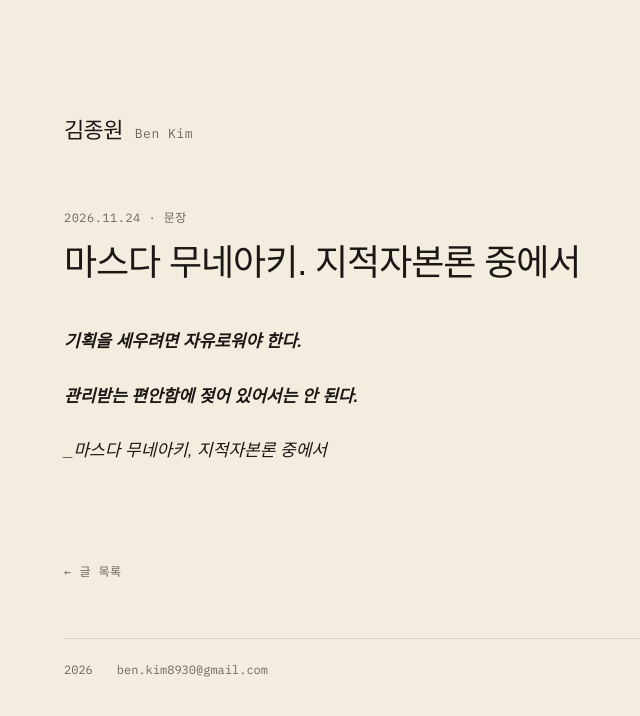
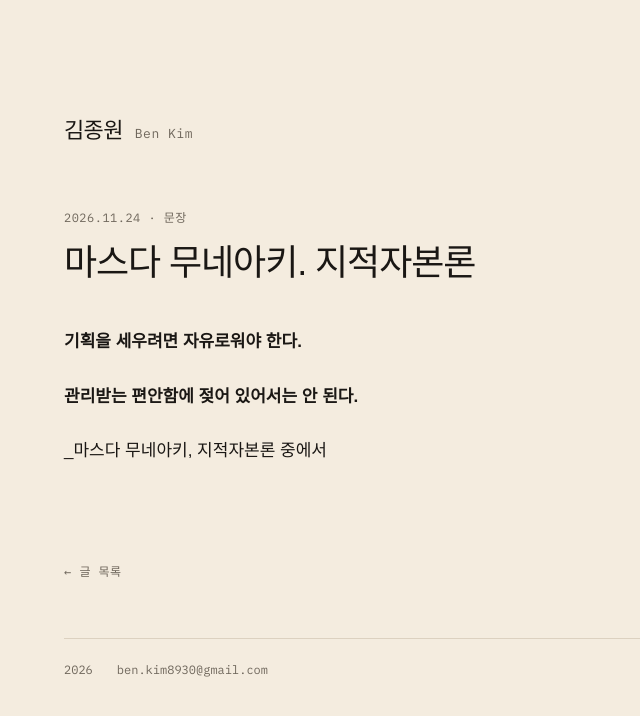
Before and after one commit to ben-kim8930/ben-kim.co, a plain HTML site: page blog/20261124-마스다-무네아키.-지적자본론-중에서/index.html in a window 1280 px wide. Shown: the whole page, without its empty margins (216-856 px from the left). Drawn offline with Linux system fonts and the light colour scheme; a web font is replaced by a local one.

Commit message:
자동: 페이지 다시 만들기

```diff
--- a/blog/20261124-마스다-무네아키.-지적자본론-중에서/index.html
+++ b/blog/20261124-마스다-무네아키.-지적자본론-중에서/index.html
@@ -3,9 +3,9 @@
 <head>
 <meta charset="utf-8">
 <meta name="viewport" content="width=device-width,initial-scale=1">
-<title>마스다 무네아키. 지적자본론 중에서 · 김종원</title>
+<title>마스다 무네아키. 지적자본론 · 김종원</title>
 <meta name="description" content="기획을 세우려면 자유로워야 한다. 관리받는 편안함에 젖어 있어서는 안 된다. _마스다 무네아키, 지적자본론 중에서">
-<meta property="og:title" content="마스다 무네아키. 지적자본론 중에서 · 김종원">
+<meta property="og:title" content="마스다 무네아키. 지적자본론 · 김종원">
 <meta property="og:description" content="기획을 세우려면 자유로워야 한다. 관리받는 편안함에 젖어 있어서는 안 된다. _마스다 무네아키, 지적자본론 중에서">
 <meta property="og:type" content="article">
 <meta property="og:url" content="https://ben-kim.co/blog/20261124-%EB%A7%88%EC%8A%A4%EB%8B%A4-%EB%AC%B4%EB%84%A4%EC%95%84%ED%82%A4.-%EC%A7%80%EC%A0%81%EC%9E%90%EB%B3%B8%EB%A1%A0-%EC%A4%91%EC%97%90%EC%84%9C/">
@@ -168,11 +168,11 @@ h1{font-weight:500;letter-spacing:-0.035em}
 
   <article class="post">
     <p class="post-meta">2026.11.24 · 문장</p>
-    <h1 class="post-h">마스다 무네아키. 지적자본론 중에서</h1>
+    <h1 class="post-h">마스다 무네아키. 지적자본론</h1>
     <div class="prose">
-<p><strong><em>기획을 세우려면 자유로워야 한다.</em></strong></p>
-<p><strong><em>관리받는 편안함에 젖어 있어서는 안 된다.</em></strong></p>
-<p><em>_마스다 무네아키, 지적자본론 중에서</em></p>
+<p><strong>기획을 세우려면 자유로워야 한다.</strong></p>
+<p><strong>관리받는 편안함에 젖어 있어서는 안 된다.</strong></p>
+<p>_마스다 무네아키, 지적자본론 중에서</p>
 
     </div>
   </article>
```
Also changed, not shown: blog/index.html (+1 -1 lines), index.html (+1 -1 lines).
